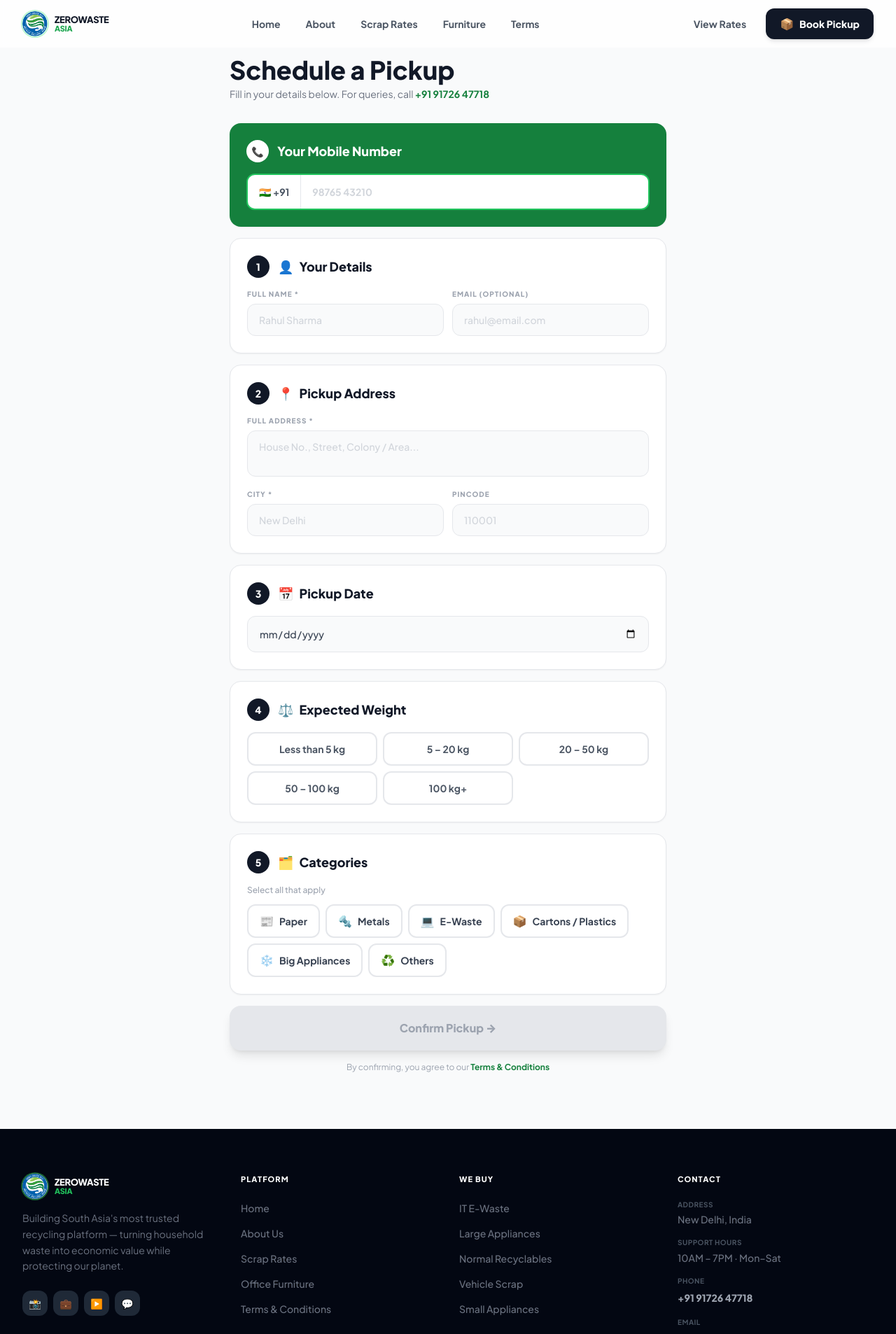
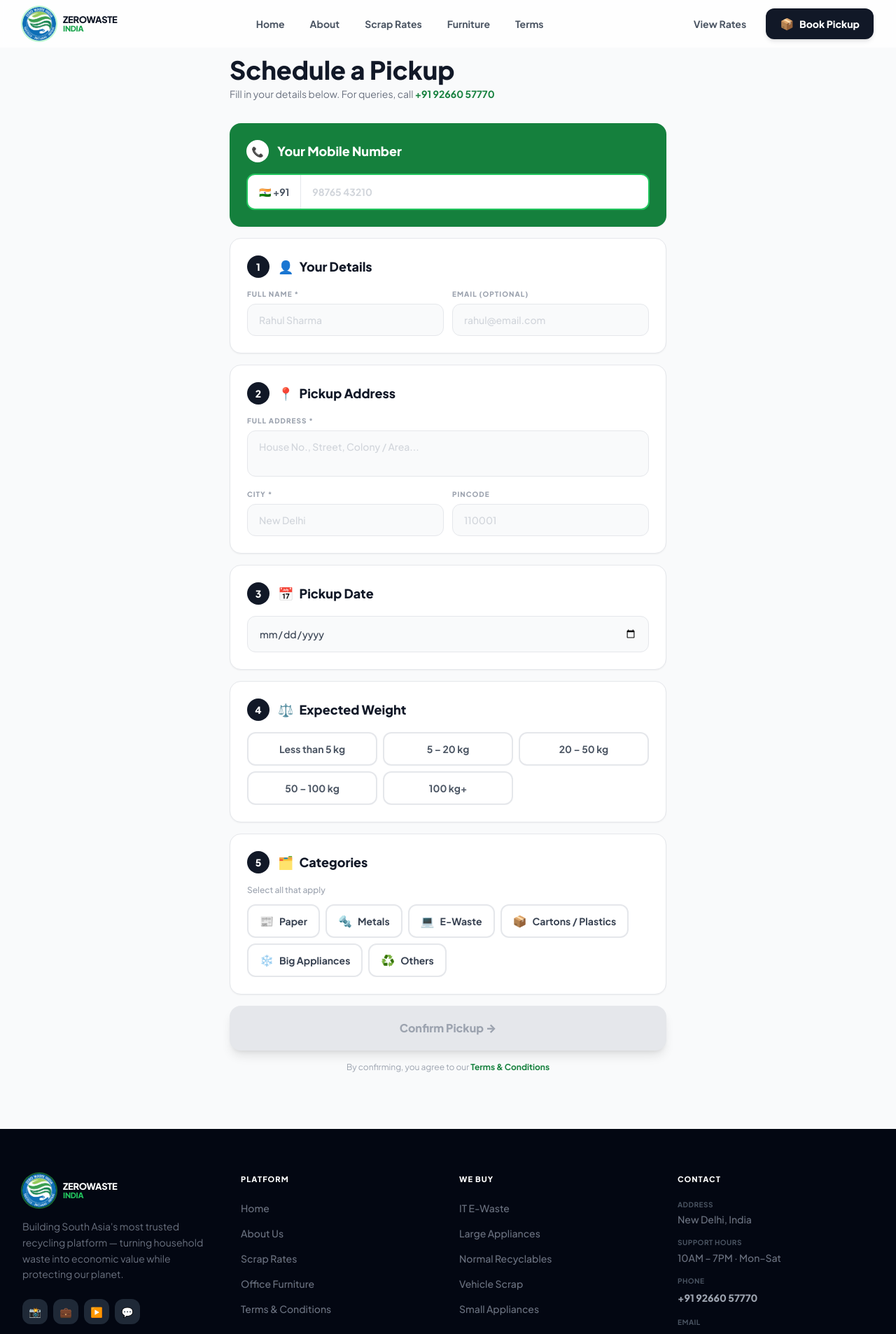
Before and after one commit to desirediv0/zero-waste, a Next.js app: page /book-pickup in a window 1280 px wide. Shown: the top 1906 px of the page at 70% size. Built offline with nearby package versions, Linux system fonts and the light colour scheme.

Commit message:
update number and images

```diff
--- a/src/app/api/contact/route.ts
+++ b/src/app/api/contact/route.ts
@@ -94,7 +94,7 @@ export async function POST(req: NextRequest) {
         <!-- Footer -->
         <div style="background:#f9fafb;padding:18px 32px;text-align:center;border-top:1px solid #e5e7eb;">
           <p style="font-size:12px;color:#9ca3af;margin:0;">
-            ZeroWaste india · New Delhi, India · zerowaste1302@gmail.com · +91 91726 47718
+            ZeroWaste india · New Delhi, India · zerowaste1302@gmail.com · +91 92660 57770
           </p>
         </div>
       </div>
--- a/src/app/api/furniture/route.ts
+++ b/src/app/api/furniture/route.ts
@@ -80,7 +80,7 @@ export async function POST(req: NextRequest) {
         <div style="background:#f9fafb;padding:18px 32px;text-align:center;border-top:1px solid #e5e7eb;">
           <p style="font-size:12px;color:#9ca3af;margin:0;">
             ZeroWaste india · Furniture Division · New Delhi, India<br/>
-            zerowaste1302@gmail.com · +91 91726 47718
+            zerowaste1302@gmail.com · +91 92660 57770
           </p>
         </div>
       </div>
--- a/src/app/book-pickup/page.tsx
+++ b/src/app/book-pickup/page.tsx
@@ -133,8 +133,8 @@ export default function BookPickupPage() {
                     <h1 className="text-3xl sm:text-4xl font-black text-gray-900 mb-1">Schedule a Pickup</h1>
                     <p className="text-gray-500 text-sm">
                         Fill in your details below. For queries, call{" "}
-                        <a href="tel:+919172647718" className="text-green-700 font-bold hover:underline">
-                            +91 91726 47718
+                        <a href="tel:+919266057770" className="text-green-700 font-bold hover:underline">
+                            +91 92660 57770
                         </a>
                     </p>
                 </div>
@@ -282,7 +282,7 @@ export default function BookPickupPage() {
                     {/* ── Error ── */}
                     {status === "error" && (
                         <div className="p-4 bg-red-50 border border-red-200 rounded-2xl text-red-700 text-sm text-center font-semibold">
-                        ⚠️ Something went wrong. Please call +91 91726 47718.
+                            ⚠️ Something went wrong. Please call +91 92660 57770.
                         </div>
                     )}
 
--- a/src/app/furniture/page.tsx
+++ b/src/app/furniture/page.tsx
@@ -158,7 +158,7 @@ function FurnitureModal({ onClose }: { onClose: () => void }) {
 
                             {status === "error" && (
                                 <div className="p-4 bg-red-50 border border-red-200 rounded-2xl text-red-700 text-sm text-center">
-                                    ⚠️ Something went wrong. Call us at +91 91726 47718.
+                                    ⚠️ Something went wrong. Call us at +91 92660 57770.
                                 </div>
                             )}
                         </form>
--- a/src/components/ContactForm.tsx
+++ b/src/components/ContactForm.tsx
@@ -199,7 +199,7 @@ export default function ContactForm() {
                     {status === "error" && (
                         <div className="flex items-center gap-3 p-4 bg-red-50 border border-red-200 rounded-xl text-red-700 text-sm">
                             <span className="text-xl">⚠️</span>
-                            <span>Something went wrong. Please try again or call us at +91 91726 47718.</span>
+                            <span>Something went wrong. Please try again or call us at +91 92660 57770.</span>
                         </div>
                     )}
                 </form>
--- a/src/components/Footer.tsx
+++ b/src/components/Footer.tsx
@@ -36,12 +36,12 @@ export default function Footer() {
                         {/* Brand column */}
                         <div className="sm:col-span-2 lg:col-span-1">
                             <Link href="/" className="flex items-center gap-2.5 mb-4 group">
-                                <div className="relative w-9 h-9 rounded-full overflow-hidden ring-2 ring-green-800 group-hover:ring-green-600 transition-all">
+                                <div className="relative w-12 h-12 rounded-full overflow-hidden ring-2 ring-green-800 group-hover:ring-green-600 transition-all">
                                     <Image src="/logo.png" alt="ZeroWaste india" fill className="object-cover" />
                                 </div>
                                 <div className="flex flex-col leading-none">
                                     <span className="text-[13px] font-black text-white tracking-tight">ZEROWASTE</span>
-                                    <span className="text-[11px] font-black text-green-500 tracking-tight">ASIA</span>
+                                    <span className="text-[11px] font-black text-green-500 tracking-tight">INDIA</span>
                                 </div>
                             </Link>
                             <p className="text-sm text-gray-500 leading-relaxed mb-6 max-w-xs">
@@ -102,8 +102,8 @@ export default function Footer() {
                                 </li>
                                 <li>
                                     <p className="text-[10px] font-bold text-gray-600 uppercase tracking-wider mb-1">Phone</p>
-                                    <a href="tel:+919172647718" className="text-sm text-gray-400 hover:text-green-400 font-black transition-colors">
-                                        +91 91726 47718
+                                    <a href="tel:+919266057770" className="text-sm text-gray-400 hover:text-green-400 font-black transition-colors">
+                                        +91 92660 57770
                                     </a>
                                 </li>
                                 <li>
--- a/src/components/Header.tsx
+++ b/src/components/Header.tsx
@@ -40,7 +40,7 @@ export default function Header() {
 
                         {/* ── Logo ── */}
                         <Link href="/" className="flex items-center gap-2.5 group shrink-0">
-                            <div className="relative w-9 h-9 rounded-full overflow-hidden ring-2 ring-green-200 group-hover:ring-green-400 transition-all duration-200">
+                            <div className="relative w-12 h-12 rounded-full overflow-hidden ring-2 ring-green-200 group-hover:ring-green-400 transition-all duration-200">
                                 <Image
                                     src="/logo.png"
                                     alt="ZeroWaste india Logo"
@@ -51,7 +51,7 @@ export default function Header() {
                             </div>
                             <div className="flex flex-col leading-none">
                                 <span className="text-[13px] font-black text-gray-900 tracking-tight">ZEROWASTE</span>
-                                <span className="text-[11px] font-black text-green-600 tracking-tight">ASIA</span>
+                                <span className="text-[11px] font-black text-green-600 tracking-tight">INDIA</span>
                             </div>
                         </Link>
 
@@ -177,7 +177,7 @@ export default function Header() {
                             Book Free Pickup
                         </Link>
                         <div className="text-center pb-4">
-                            <p className="text-[10px] text-gray-400 font-medium">📞 +91 91726 47718</p>
+                            <p className="text-[10px] text-gray-400 font-medium">📞 +91 92660 57770</p>
                             <p className="text-[10px] text-gray-400 font-medium mt-0.5">zerowaste1302@gmail.com</p>
                         </div>
                     </div>
```
Also changed, not shown: public/logo-w.jpeg (added), public/logo.png. Lines whose indentation alone changed are shown as unchanged.
